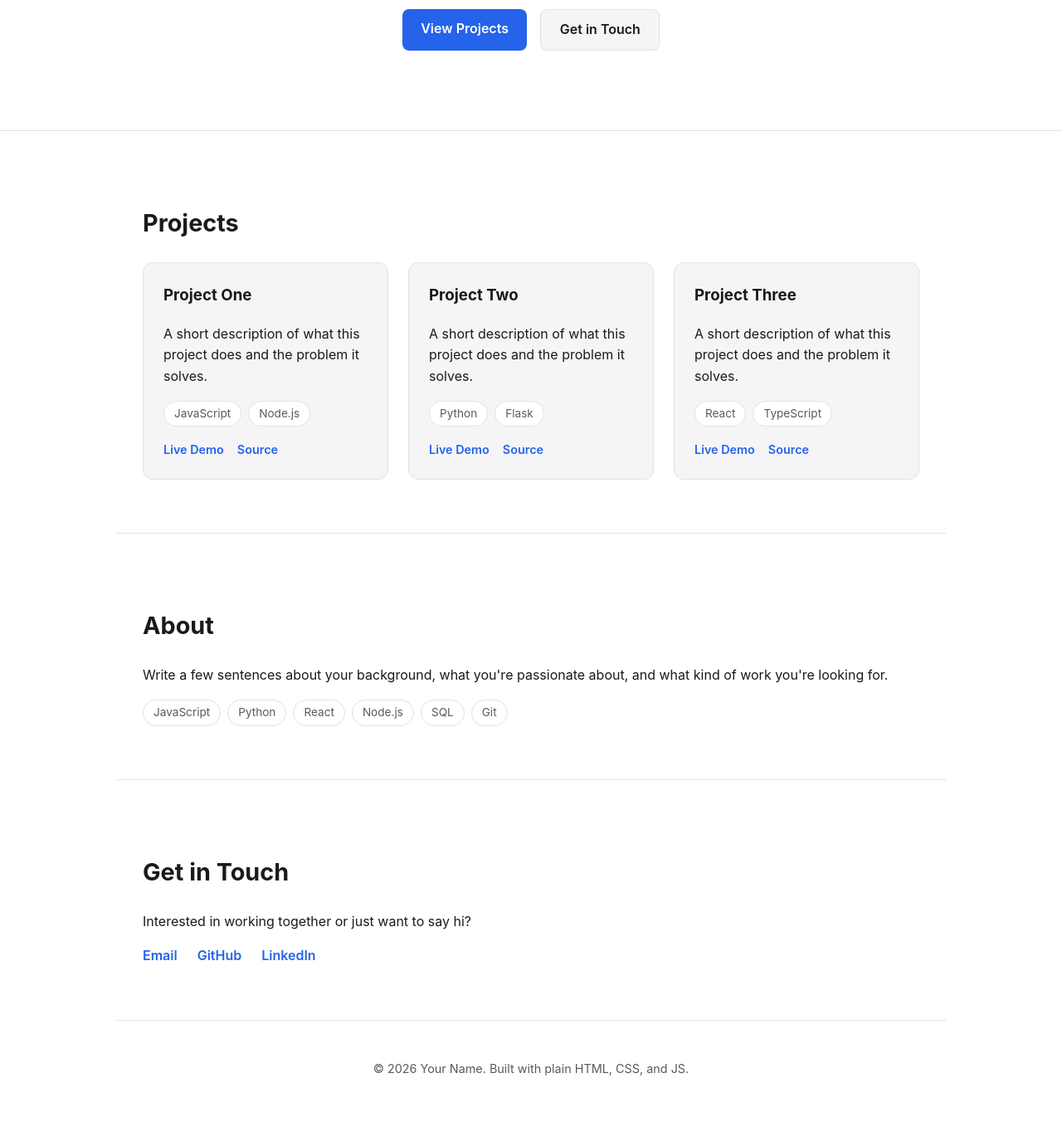
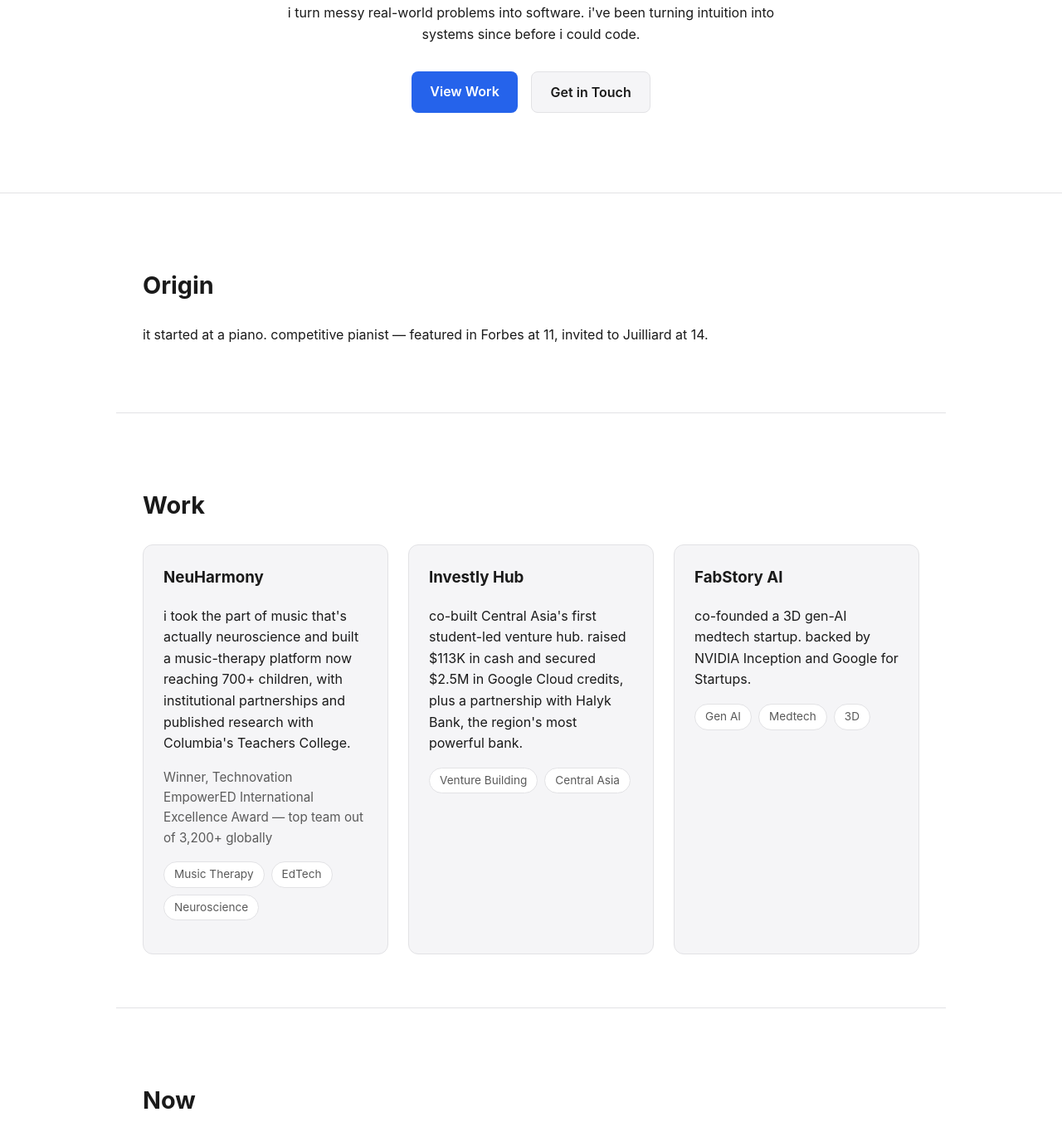
Before and after one commit to kamilyamukh/portfolio, a plain HTML site: page index.html in a window 1280 px wide. Shown: the part 300-1652 px from the top of the page at 83% size. Drawn offline with Linux system fonts and the light colour scheme.

Commit message:
Replace placeholder content with real founder profile and contact links
Fills in name, bio, origin story, work history (NeuHarmony, Investly
Hub, FabStory AI), current venture (Reko AI), and real contact links.

Co-Authored-By: Claude Sonnet 5 <noreply@anthropic.com>

```diff
--- a/index.html
+++ b/index.html
@@ -3,101 +3,125 @@
 <head>
 <meta charset="UTF-8" />
 <meta name="viewport" content="width=device-width, initial-scale=1.0" />
-<title>Your Name — Portfolio</title>
+<title>Kamilya Mukhametkaliyeva</title>
 <link rel="stylesheet" href="style.css" />
 </head>
 <body>
   <header class="hero">
     <nav class="nav">
-      <span class="logo">YN</span>
+      <span class="logo">KM</span>
       <ul class="nav-links">
-        <li><a href="#projects">Projects</a></li>
-        <li><a href="#about">About</a></li>
+        <li><a href="#work">Work</a></li>
+        <li><a href="#now">Now</a></li>
         <li><a href="#contact">Contact</a></li>
       </ul>
     </nav>
     <div class="hero-content">
-      <h1>Hi, I'm Your Name</h1>
-      <p class="tagline">Software engineer building things for the web.</p>
+      <h1>Kamilya Mukhametkaliyeva</h1>
+      <p class="tagline">19 · founder from Kazakhstan</p>
+      <p class="bio">
+        i turn messy real-world problems into software. i've been turning
+        intuition into systems since before i could code.
+      </p>
       <div class="hero-actions">
-        <a href="#projects" class="btn btn-primary">View Projects</a>
+        <a href="#work" class="btn btn-primary">View Work</a>
         <a href="#contact" class="btn btn-secondary">Get in Touch</a>
       </div>
     </div>
   </header>
 
   <main>
-    <section id="projects" class="section">
-      <h2>Projects</h2>
+    <section id="origin" class="section">
+      <h2>Origin</h2>
+      <p>
+        it started at a piano. competitive pianist — featured in Forbes at
+        11, invited to Juilliard at 14.
+      </p>
+    </section>
+
+    <section id="work" class="section">
+      <h2>Work</h2>
       <div class="project-grid">
         <article class="card">
-          <h3>Project One</h3>
-          <p>A short description of what this project does and the problem it solves.</p>
+          <h3>NeuHarmony</h3>
+          <p>
+            i took the part of music that's actually neuroscience and built
+            a music-therapy platform now reaching 700+ children, with
+            institutional partnerships and published research with
+            Columbia's Teachers College.
+          </p>
+          <p class="achievement">
+            Winner, Technovation EmpowerED International Excellence Award —
+            top team out of 3,200+ globally
+          </p>
           <div class="tags">
-            <span class="tag">JavaScript</span>
-            <span class="tag">Node.js</span>
-          </div>
-          <div class="card-links">
-            <a href="#">Live Demo</a>
-            <a href="#">Source</a>
+            <span class="tag">Music Therapy</span>
+            <span class="tag">EdTech</span>
+            <span class="tag">Neuroscience</span>
           </div>
         </article>
         <article class="card">
-          <h3>Project Two</h3>
-          <p>A short description of what this project does and the problem it solves.</p>
+          <h3>Investly Hub</h3>
+          <p>
+            co-built Central Asia's first student-led venture hub. raised
+            $113K in cash and secured $2.5M in Google Cloud credits, plus a
+            partnership with Halyk Bank, the region's most powerful bank.
+          </p>
           <div class="tags">
-            <span class="tag">Python</span>
-            <span class="tag">Flask</span>
-          </div>
-          <div class="card-links">
-            <a href="#">Live Demo</a>
-            <a href="#">Source</a>
+            <span class="tag">Venture Building</span>
+            <span class="tag">Central Asia</span>
           </div>
         </article>
         <article class="card">
-          <h3>Project Three</h3>
-          <p>A short description of what this project does and the problem it solves.</p>
+          <h3>FabStory AI</h3>
+          <p>
+            co-founded a 3D gen-AI medtech startup. backed by NVIDIA
+            Inception and Google for Startups.
+          </p>
           <div class="tags">
-            <span class="tag">React</span>
-            <span class="tag">TypeScript</span>
-          </div>
-          <div class="card-links">
-            <a href="#">Live Demo</a>
-            <a href="#">Source</a>
+            <span class="tag">Gen AI</span>
+            <span class="tag">Medtech</span>
+            <span class="tag">3D</span>
           </div>
         </article>
       </div>
     </section>
 
-    <section id="about" class="section">
-      <h2>About</h2>
-      <p>
-        Write a few sentences about your background, what you're passionate about,
-        and what kind of work you're looking for.
-      </p>
-      <div class="skills">
-        <span class="tag">JavaScript</span>
-        <span class="tag">Python</span>
-        <span class="tag">React</span>
-        <span class="tag">Node.js</span>
-        <span class="tag">SQL</span>
-        <span class="tag">Git</span>
-      </div>
+    <section id="now" class="section">
+      <h2>Now</h2>
+      <article class="card card-now">
+        <h3>Reko AI</h3>
+        <p>
+          the AI compliance-and-reconciliation layer for businesses caught
+          in the global mandatory e-invoicing wave. we collapse hours of
+          manual invoice reconciliation into minutes.
+        </p>
+        <p class="achievement">
+          won the Alem Plus hackathon against 100+ teams and closed our
+          first paying client mid-hackathon.
+        </p>
+        <div class="tags">
+          <span class="tag">AI</span>
+          <span class="tag">Fintech</span>
+          <span class="tag">Compliance</span>
+        </div>
+      </article>
     </section>
 
     <section id="contact" class="section">
       <h2>Get in Touch</h2>
       <p>Interested in working together or just want to say hi?</p>
       <div class="contact-links">
-        <a href="mailto:you@example.com">Email</a>
-        <a href="https://github.com/yourusername" target="_blank" rel="noopener">GitHub</a>
-        <a href="https://linkedin.com/in/yourusername" target="_blank" rel="noopener">LinkedIn</a>
+        <a href="mailto:mukhcamille@gmail.com">Email</a>
+        <a href="https://x.com/kamilyamukh" target="_blank" rel="noopener">X</a>
+        <a href="https://linkedin.com/in/kamilya-mukh-124429330/" target="_blank" rel="noopener">LinkedIn</a>
+        <a href="https://github.com/kamilyamukh" target="_blank" rel="noopener">GitHub</a>
       </div>
     </section>
   </main>
 
   <footer>
-    <p>&copy; <span id="year"></span> Your Name. Built with plain HTML, CSS, and JS.</p>
+    <p>&copy; <span id="year"></span> Kamilya Mukhametkaliyeva.</p>
   </footer>
 
   <script src="script.js"></script>
--- a/style.css
+++ b/style.css
@@ -81,6 +81,10 @@ body {
 .tagline {
   color: var(--muted);
   font-size: 1.1rem;
+  margin-bottom: 1.5rem;
+}
+
+.bio {
   margin-bottom: 2rem;
 }
 
@@ -149,10 +153,14 @@ body {
   margin: 1rem 0;
 }
 
-.skills {
-  display: flex;
-  flex-wrap: wrap;
-  gap: 0.5rem;
+.achievement {
+  color: var(--muted);
+  font-size: 0.95rem;
+}
+
+.card-now {
+  border-color: var(--accent);
+  border-width: 2px;
 }
 
 .tag {
@@ -162,22 +170,6 @@ body {
   padding: 0.25rem 0.75rem;
   font-size: 0.85rem;
   color: var(--muted);
-}
-
-.card-links {
-  display: flex;
-  gap: 1rem;
-}
-
-.card-links a {
-  color: var(--accent);
-  text-decoration: none;
-  font-weight: 600;
-  font-size: 0.9rem;
-}
-
-.card-links a:hover {
-  text-decoration: underline;
 }
 
 .contact-links {
```
